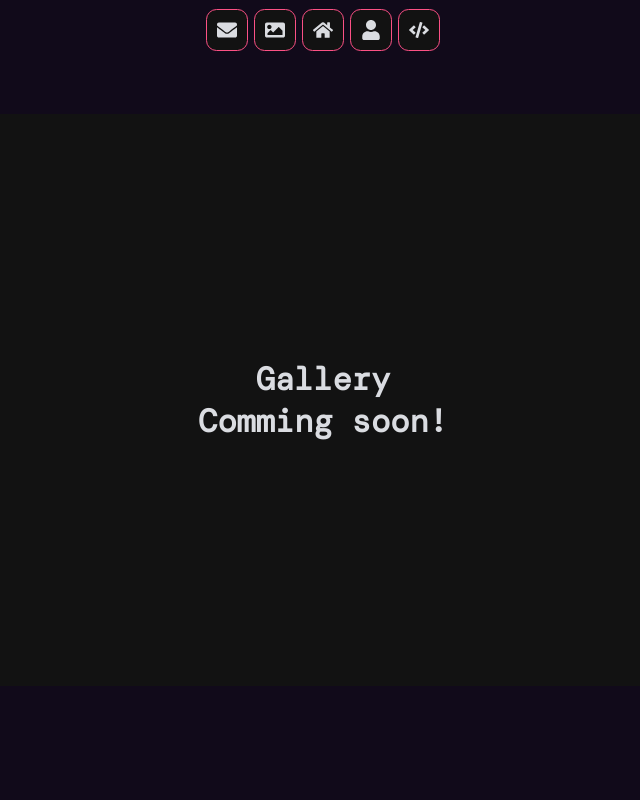
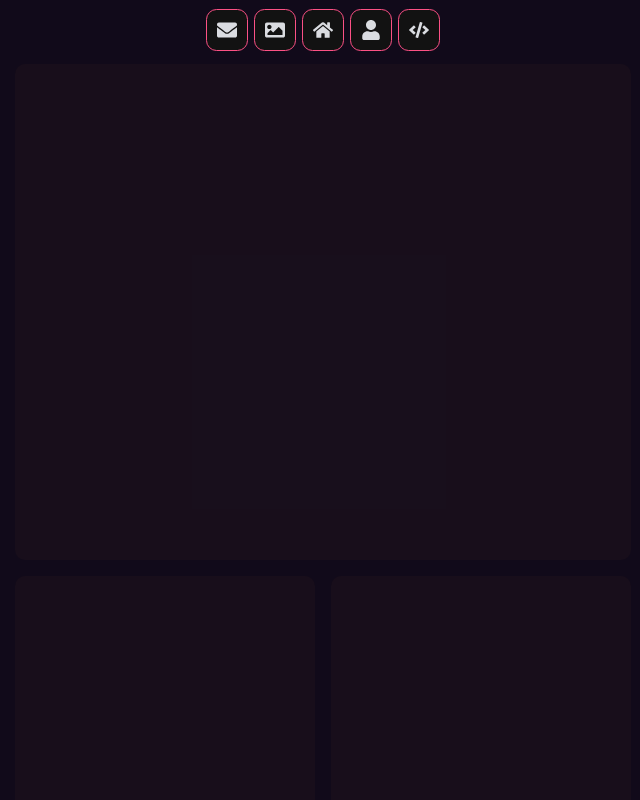
Before and after one commit to NoMoonie/crispy-disco, a React (Create React App) app: page /gallery in a window 1280 px wide. Shown: the top 800 px of the page, without its empty margins (317-957 px from the left). Built offline with nearby package versions, Linux system fonts and the light colour scheme.

Commit message:
added grid layout

```diff
--- a/src/pages/Gallery.tsx
+++ b/src/pages/Gallery.tsx
@@ -3,28 +3,47 @@ import styled from "styled-components";
 const GalleryStyle = styled.div`
     color: ${(props) => props.theme.main.textColor};
     display: grid;
-    grid-template-columns: 1fr 5fr 1fr;
-    grid-template-rows: 1fr 5fr 1fr;
-    height: 100vh;
+    grid-template-columns: repeat(auto-fit, minmax(240px, 1fr));
+    grid-auto-rows: 240px;
+    gap: 1em;
+    padding: 1em;
+    padding-top: 4em;
+    min-height: 100vh;
 `;
 
-const Box1 = styled.div`
-    grid-column: 2/2;
-    grid-row: 2/2;
-    background-color: ${(props) => props.theme.main.bg};
-    display: grid;
-    place-items: center;
-    text-align: center;
+const Wrapper = styled.div`
+    background-position: center;
+    background-size: 200%;
+    background-repeat: no-repeat;
+    background-color: #3223;
+    border-radius: 10px;
+    &.card-tall {
+        grid-row: span 2 / auto;
+    }
+    &.card-wide {
+        grid-column: span 2 / auto;
+    }
 `;
 
 const Gallery = () => {
     return (
         <GalleryStyle>
-            <Box1>
-                <h1>
-                    Gallery <br /> Comming soon!
-                </h1>
-            </Box1>
+            <Wrapper></Wrapper>
+            <Wrapper className="card-tall card-wide"></Wrapper>
+            <Wrapper></Wrapper>
+            <Wrapper className="card-tall "></Wrapper>
+            <Wrapper></Wrapper>
+            <Wrapper></Wrapper>
+            <Wrapper className="card-tall "></Wrapper>
+            <Wrapper></Wrapper>
+            <Wrapper className="card-wide "></Wrapper>
+            <Wrapper></Wrapper>
+            <Wrapper className="card-wide "></Wrapper>
+            <Wrapper className="card-wide card-tall"></Wrapper>
+            <Wrapper className="card-tall"></Wrapper>
+            <Wrapper className="card-wide "></Wrapper>
+            <Wrapper></Wrapper>
+            <Wrapper></Wrapper>
         </GalleryStyle>
     );
 };
```
